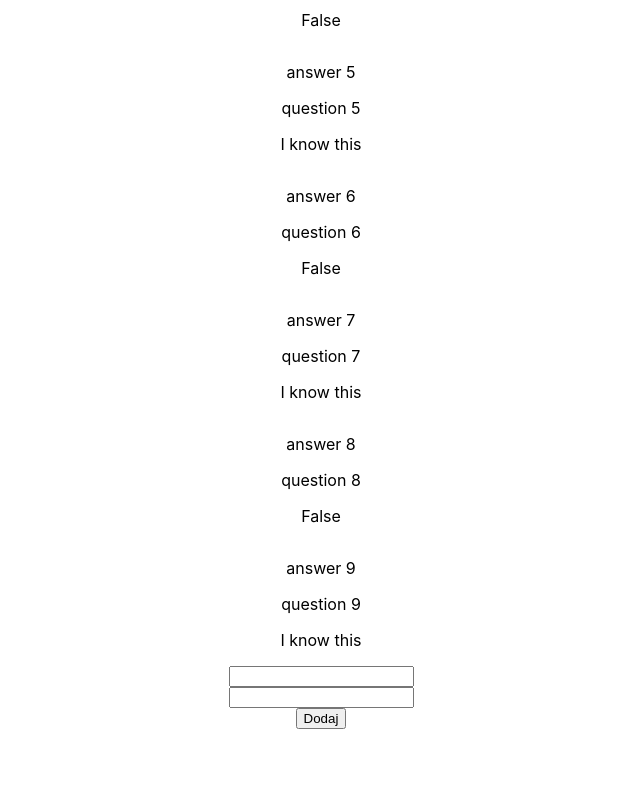
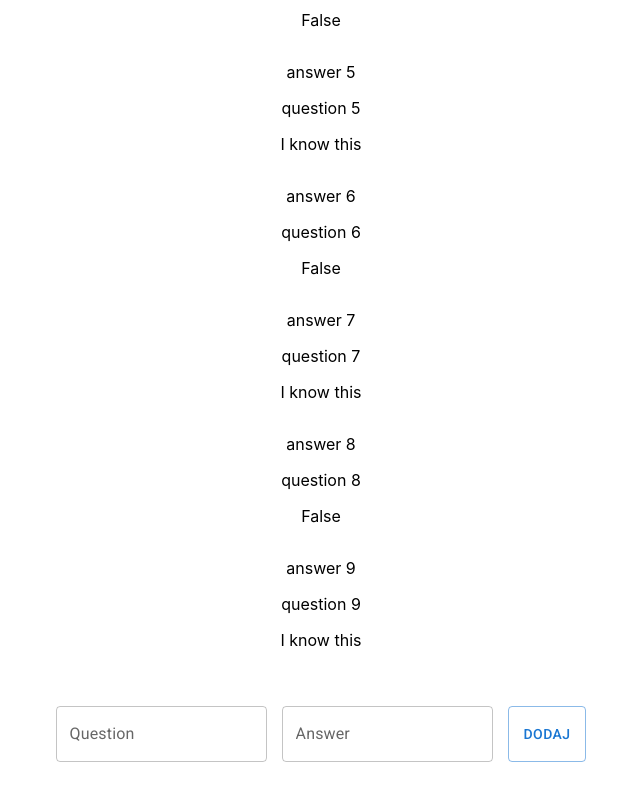
Before and after one commit to julianowicka/flashcard-typescript, a React (Create React App) app: page / in a window 1280 px wide. Shown: the part 574-1374 px from the top of the page, without its empty margins (319-959 px from the left). Before the commit the page ends 1303 px from the top, so only its background shows below. Built offline with nearby package versions, Linux system fonts and the light colour scheme.

Commit message:
Use Material UI components

```diff
--- a/src/App.tsx
+++ b/src/App.tsx
@@ -1,6 +1,7 @@
 import React, {ChangeEventHandler, useState} from 'react';
 import './App.css';
 import Flashcard, {IFlashcard} from "./components/Flashcard/Flashcard";
+import {Button, TextField} from "@mui/material";
 
 function App() {
 
@@ -61,9 +62,14 @@ function App() {
                     </span>)
                 )
             }
-            <input onChange={handleChangeQuestion} value={questionInputValue}/>
-            <input onChange={handleChangeAnswer} value={answerInputValue}/>
-            <button onClick={handleAddFlashcard}>Dodaj</button>
+            <div style={{margin: "40px 0 200px 0"}}>
+                <TextField label="Question" variant="outlined" onChange={handleChangeQuestion}
+                           value={questionInputValue}/>
+                <TextField style={{margin: "0 0 0 15px"}} label="Answer" variant="outlined"
+                           onChange={handleChangeAnswer} value={answerInputValue}/>
+                <Button style={{margin: "0 0 0 15px", height: "56px"}} variant="outlined"
+                        onClick={handleAddFlashcard}>Dodaj</Button>
+            </div>
         </div>
     );
 }
```
